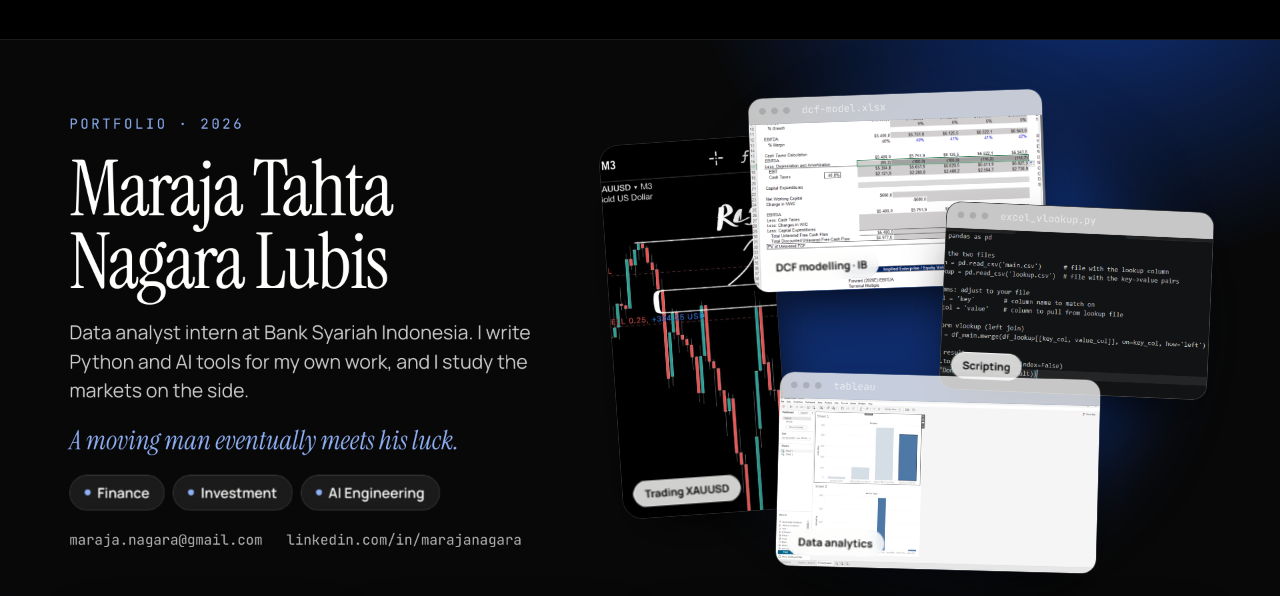
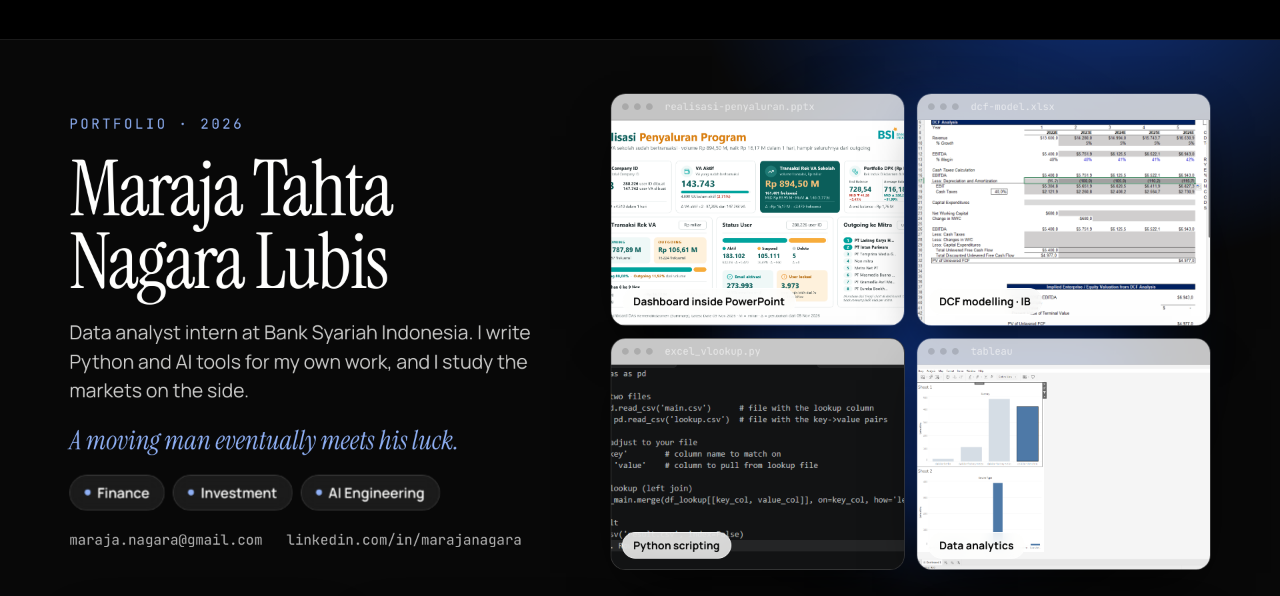
Before and after one commit to margaralubi/margaralubi.github.io, a plain HTML site: page index.html in a window 1280 px wide. Shown: the top 596 px of the page. Drawn offline with nearby package versions, Linux system fonts and the light colour scheme; no server answers.

Commit message:
Add files via upload

```diff
--- a/index.html
+++ b/index.html
@@ -196,19 +196,20 @@
         <a href="https://linkedin.com/in/marajanagara" target="_blank">linkedin.com/in/marajanagara</a>
       </div>
     </div>
-    <div style="position:relative;min-width:0">
-      <div class="frame" style="position:absolute;left:0;top:70px;width:250px;height:560px;transform:rotate(-4deg);z-index:1;border-radius:30px;background:#000">
-        <image-slot id="act-trading-xau" src="assets/activity/trading-xauusd.jpg" fit="cover" shape="rect" placeholder="Trading XAUUSD"></image-slot><span class="tag">Trading XAUUSD</span>
+    <div style="display:grid;grid-template-columns:1fr 1fr;grid-template-rows:1fr 1fr;gap:18px;min-width:0;min-height:0">
+      <div class="frame win">
+        <div class="bar"><i></i><i></i><i></i><em>realisasi-penyaluran.pptx</em></div>
+        <div class="fill"><image-slot id="act-bsi-dash" src="assets/bsi-powerpoint-dashboard.png" fit="cover" shape="rect" placeholder="Dashboard inside PowerPoint"></image-slot><span class="tag">Dashboard inside PowerPoint</span></div>
       </div>
-      <div class="frame win" style="position:absolute;left:210px;top:0;width:440px;height:290px;transform:rotate(-2deg);z-index:2">
+      <div class="frame win">
         <div class="bar"><i></i><i></i><i></i><em>dcf-model.xlsx</em></div>
-        <div class="fill"><image-slot id="act-dcf" src="assets/dcf-modeling-task-example.png" fit="cover" shape="rect" placeholder="DCF model"></image-slot><span class="tag">DCF modelling · IB</span></div>
+        <div class="fill"><image-slot id="act-dcf" src="assets/dcf-modeling-task-example.png" fit="cover" shape="rect" placeholder="DCF modelling · IB"></image-slot><span class="tag">DCF modelling · IB</span></div>
       </div>
-      <div class="frame win" style="position:absolute;right:0;top:170px;width:400px;height:280px;transform:rotate(2.5deg);z-index:3;background:#1f1f1f">
+      <div class="frame win" style="background:#1f1f1f">
         <div class="bar"><i></i><i></i><i></i><em>excel_vlookup.py</em></div>
-        <div class="fill"><image-slot id="act-scripting" src="assets/new/python-excel-vlookup-script.png" fit="cover" shape="rect" placeholder="Scripting"></image-slot><span class="tag">Scripting</span></div>
+        <div class="fill"><image-slot id="act-scripting" src="assets/new/python-excel-vlookup-script.png" fit="cover" shape="rect" placeholder="Python scripting"></image-slot><span class="tag">Python scripting</span></div>
       </div>
-      <div class="frame win" style="position:absolute;left:250px;bottom:0;width:480px;height:290px;transform:rotate(1.5deg);z-index:4">
+      <div class="frame win">
         <div class="bar"><i></i><i></i><i></i><em>tableau</em></div>
         <div class="fill"><image-slot id="act-analytics" src="assets/tableau-task-example.png" fit="cover" shape="rect" placeholder="Data analytics"></image-slot><span class="tag">Data analytics</span></div>
       </div>
```
Also changed, not shown: og-image.jpg.
